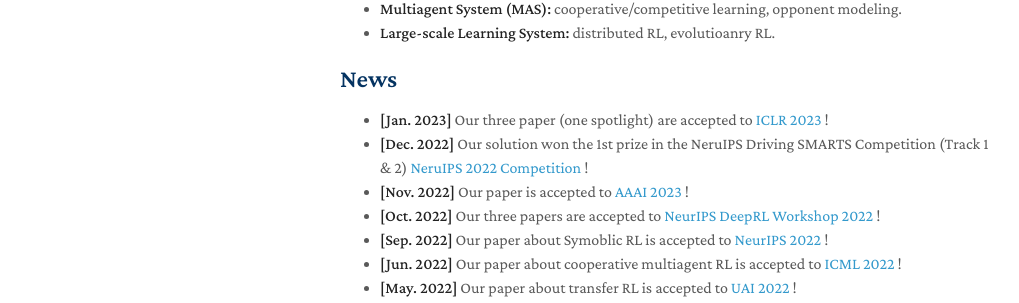
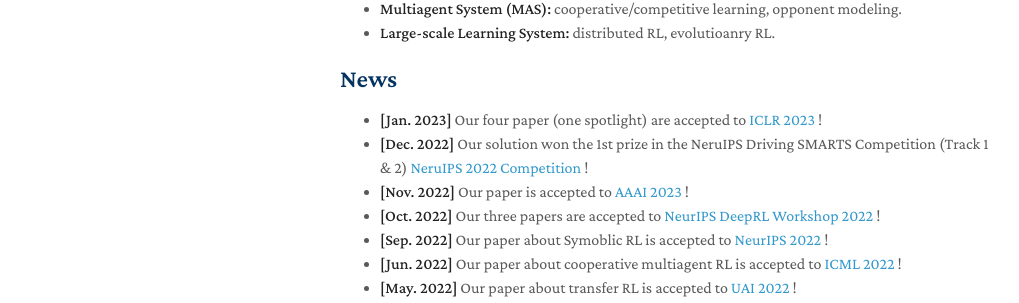
Before and after one commit to Yanzzzzz/yanzzzzz.github.io, a Jekyll site: the page built from index.md, in a window 1280 px wide and 900 px high. Shown: the part 362-665 px from the top of the window, without its empty margins (130-1149 px from the left). Built offline with Jekyll 4.4.1, drawn with Linux system fonts in a browser that asks for light colours; nearby versions of some CDN libraries; a style sheet for code colours, icons or effects is not loaded; our own code applies the rules of GitHub Pages for plain Markdown files.

Commit message:
Update index.md

```diff
--- a/index.md
+++ b/index.md
@@ -15,7 +15,7 @@ I’m now a Associate Professor in Tianjin University, co-learding the [Deep Rei
 - **Large-scale Learning System:** distributed RL, evolutioanry RL.
 
 ## News
-- **[Jan. 2023]** Our three paper (one spotlight) are accepted to [ICLR 2023](https://iclr.cc/Conferences/2023) !
+- **[Jan. 2023]** Our four paper (one spotlight) are accepted to [ICLR 2023](https://iclr.cc/Conferences/2023) !
 - **[Dec. 2022]** Our solution won the 1st prize in the NeruIPS Driving SMARTS Competition (Track 1 & 2) [NeruIPS 2022 Competition](https://smarts-project.github.io/) !
 - **[Nov. 2022]** Our paper is accepted to [AAAI 2023](https://aaai.org/Conferences/AAAI-23) !
 - **[Oct. 2022]** Our three papers are accepted to [NeurIPS DeepRL Workshop 2022](https://sites.google.com/view/deep-rl-workshop-neurips-2022) !
```
